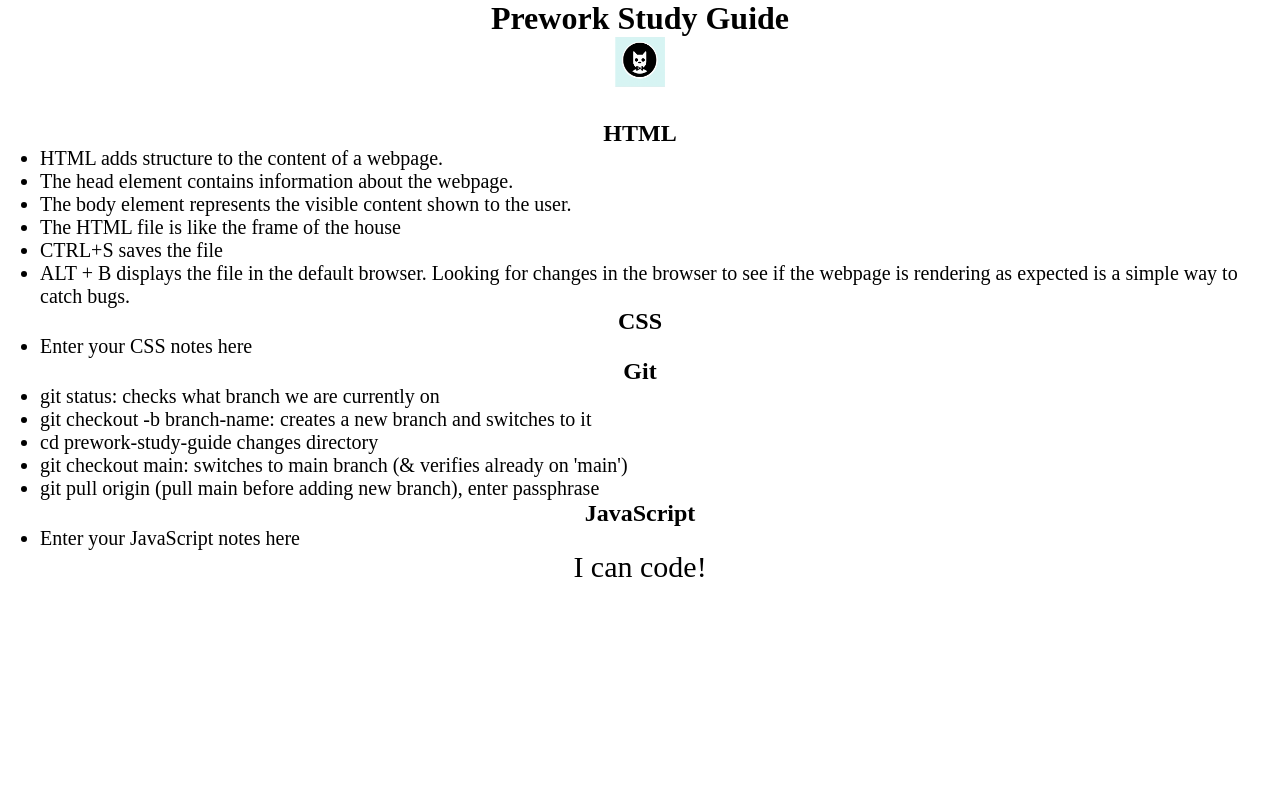
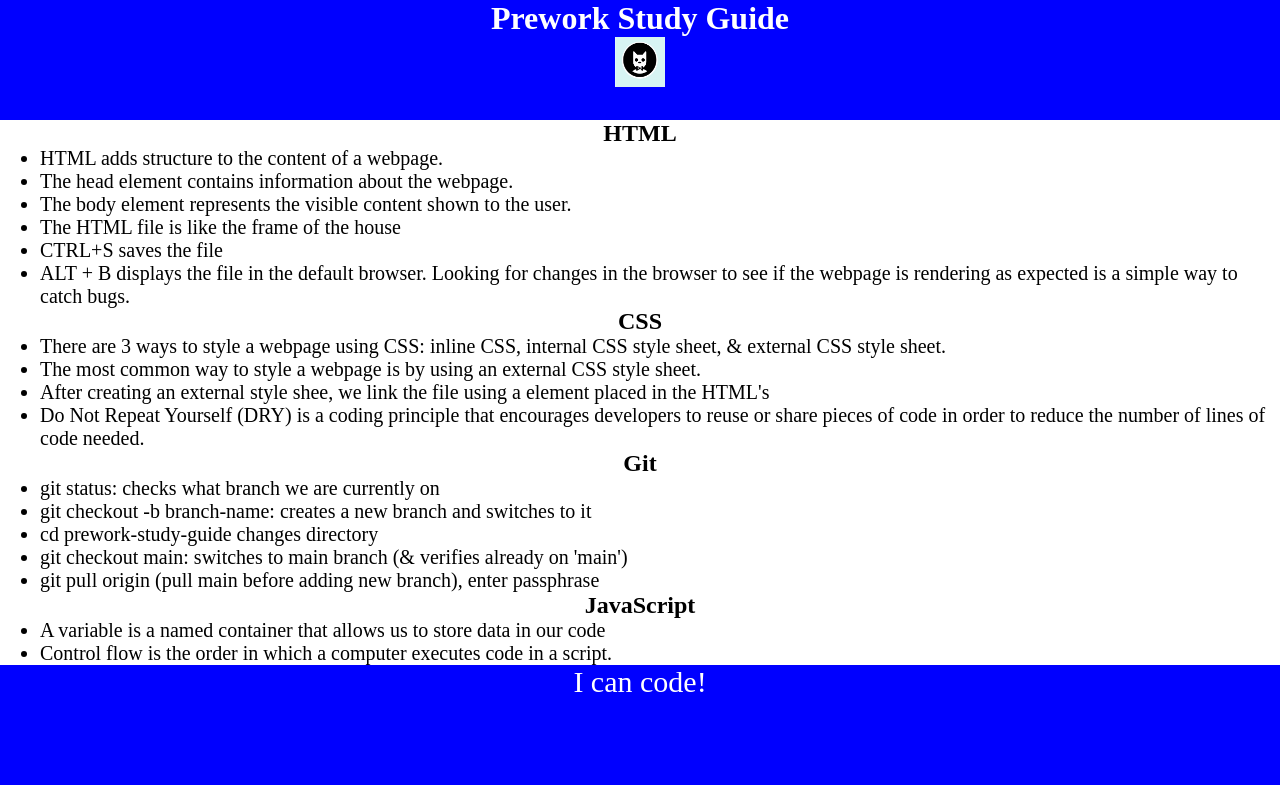
Before and after one commit to Moth668/prework-study-guide, a plain HTML site: page prework-study-guide/index.html in a window 1280 px wide. Drawn offline with Linux system fonts and the light colour scheme.

Commit message:
added CSS notes to project

```diff
--- a/prework-study-guide/assets/style.css
+++ b/prework-study-guide/assets/style.css
@@ -7,11 +7,7 @@
    footer {
     width: 100%;
     height: 120px;
-<<<<<<< HEAD
     background-color: blue;
-=======
-    background-color: #9932CC;
->>>>>>> 746871437007c08c128c04a49b7f9044f94a5665
     color: white;
    }
 
--- a/prework-study-guide/index.html
+++ b/prework-study-guide/index.html
@@ -28,7 +28,10 @@
       <section class="card" id="css-section">
         <h2>CSS</h2>
         <ul>
-          <li>Enter your CSS notes here</li>
+          <li>There are 3 ways to style a webpage using CSS: inline CSS, internal CSS style sheet, & external CSS style sheet.</li>
+          <li>The most common way to style a webpage is by using an external CSS style sheet.</li>
+          <li>After creating an external style shee, we link the file using a <link> element placed in the HTML's <head></head></li>
+          <li>Do Not Repeat Yourself (DRY) is a coding principle that encourages developers to reuse or share pieces of code in order to reduce the number of lines of code needed.</li>
         </ul>
       </section>
 
@@ -46,7 +49,8 @@
       <section class="card" id="javascript-section">
         <h2>JavaScript</h2>
         <ul>
-          <li>Enter your JavaScript notes here</li>
+          <li>A variable is a named container that allows us to store data in our code</li>
+          <li>Control flow is the order in which a computer executes code in a script.</li>
         </ul>
       </section>
     </main>
```
